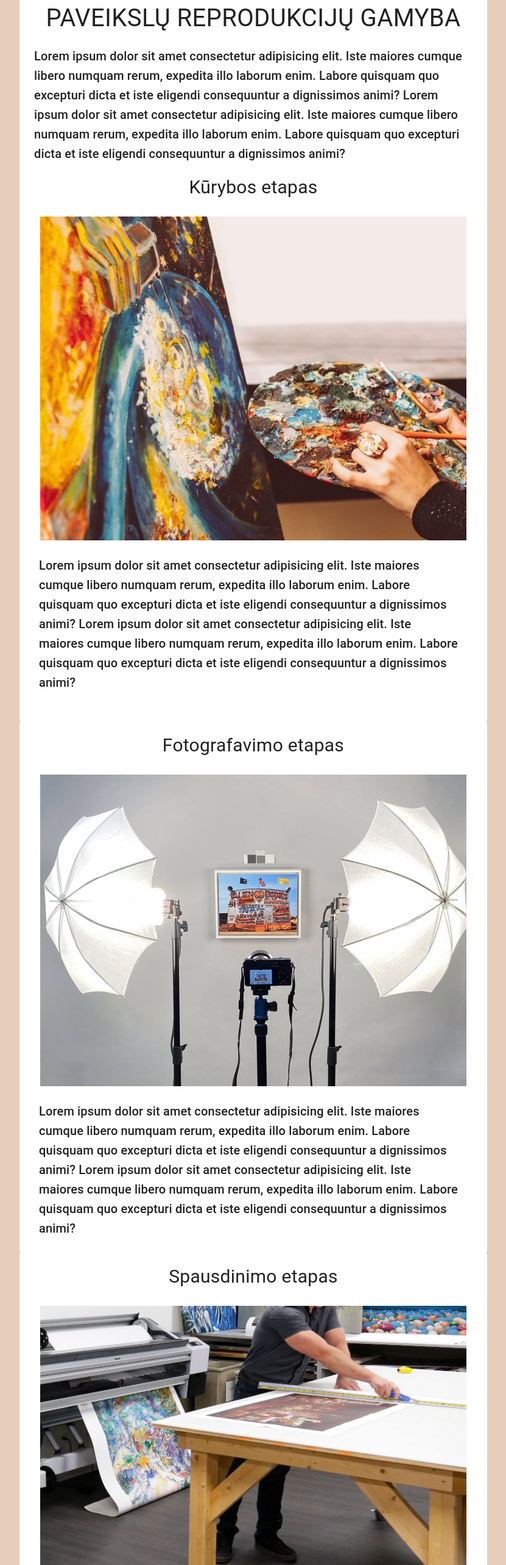
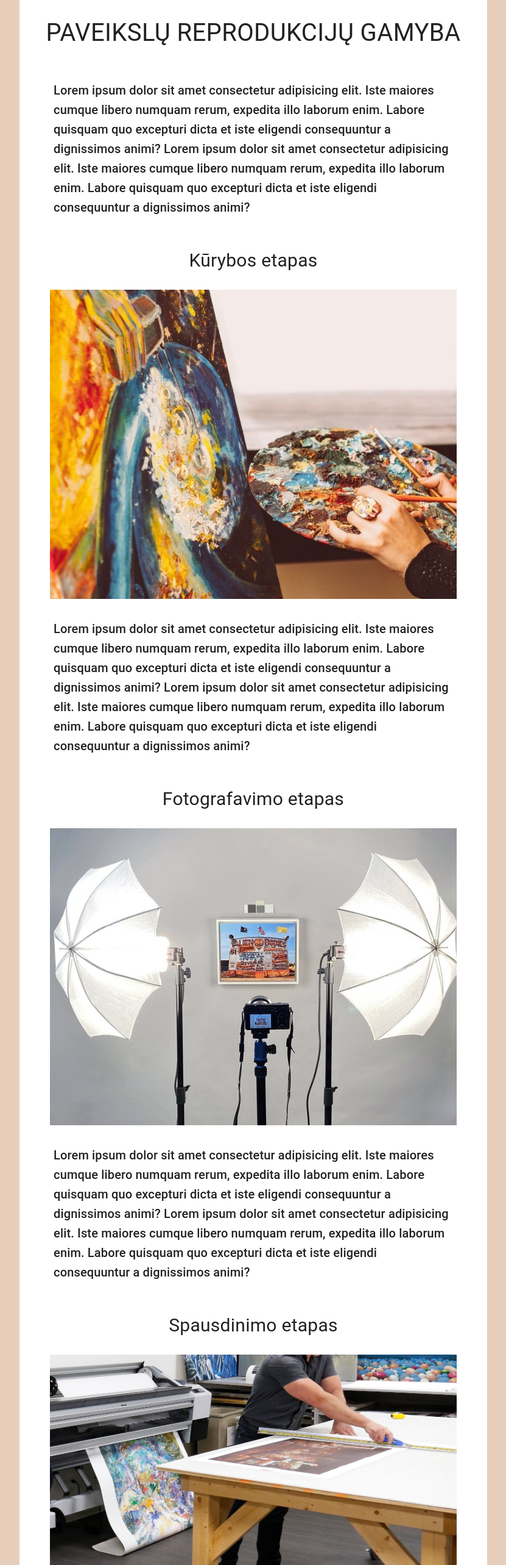
Before and after one commit to AmandaPakalniskyte/MUI-projektas, a React (Create React App) app: page /concept in a window 1280 px wide. Shown: the part 160-2726 px from the top of the page at 61% size, without its empty margins (224-1055 px from the left). Built offline with nearby package versions, Linux system fonts and the light colour scheme.

Commit message:
feat(7): enabled cart functionality and fixed info page and concept page design

```diff
--- a/src/pages/concept-page/index.jsx
+++ b/src/pages/concept-page/index.jsx
@@ -15,7 +15,7 @@ const ConceptPage = () => (
     >
       {/* <Box height="50px">{id}</Box> */}
       <Box sx={(theme) => ({
-        px: 3,
+        px: 5,
         py: 5,
         width: {
           lg: '60vw',
@@ -36,6 +36,7 @@ const ConceptPage = () => (
               lg: 40,
               sm: 30,
             },
+            py: 3,
           }}
         >
           PAVEIKSLŲ REPRODUKCIJŲ GAMYBA
@@ -44,7 +45,52 @@ const ConceptPage = () => (
           variant="h6"
           component="div"
           sx={{
-            mr: 2,
+            mx: 2,
+            my: 3,
+            fontSize: {
+              lg: 20,
+              md: 15,
+              sm: 15,
+              xs: 13,
+            },
+          }}
+        >
+          {' '}
+          Lorem ipsum dolor sit amet consectetur adipisicing elit.
+          Iste maiores cumque libero numquam rerum, expedita illo laborum enim.
+          Labore quisquam quo excepturi dicta et iste eligendi consequuntur a dignissimos
+          animi? Lorem ipsum dolor sit amet consectetur adipisicing elit. Iste maiores
+          cumque libero numquam rerum, expedita illo laborum enim. Labore quisquam quo
+          excepturi dicta et iste eligendi consequuntur a dignissimos animi?
+          {' '}
+
+        </Typography>
+
+        <Box>
+          <Typography
+            component="h3"
+            textAlign="center"
+            mt={6}
+            sx={{
+              fontSize: {
+                lg: 30,
+                sm: 25,
+              },
+            }}
+          >
+            Kūrybos etapas
+          </Typography>
+          <Image
+            src="/painting.jpg"
+            sx={{
+              position: 'relative', top: 0, left: 0, objectFit: 'contain', mt: 2,
+            }}
+          />
+          <Typography
+            variant="h6"
+            component="div"
+            sx={{
+              mx: 2,
               my: 2,
               fontSize: {
                 lg: 20,
@@ -67,6 +113,7 @@ const ConceptPage = () => (
           <Typography
             component="h3"
             textAlign="center"
+            mt={6}
             sx={{
               fontSize: {
                 lg: 30,
@@ -74,21 +121,21 @@ const ConceptPage = () => (
               },
             }}
           >
-          Kūrybos etapas
+            Fotografavimo etapas
           </Typography>
           <Image
-          src="/painting.jpg"
+            src="/photographing2.jpg"
             sx={{
               position: 'relative', top: 0, left: 0, objectFit: 'contain', mt: 2,
             }}
           />
-        <Box sx={{ px: 1 }}>
+          <Box>
             <Typography
               variant="h6"
               component="div"
               sx={{
-              mr: 2,
-              my: 1,
+                mx: 2,
+                my: 2,
                 fontSize: {
                   lg: 20,
                   md: 15,
@@ -109,86 +156,10 @@ const ConceptPage = () => (
             </Typography>
 
           </Box>
-
-      </Box>
-      <Box sx={(theme) => ({
-        px: 3,
-        py: 2,
-        width: {
-          lg: '60vw',
-          md: '70vw',
-          sm: '80vw',
-          xs: '85vw',
-        },
-        mx: 'auto',
-        background: theme.palette.common.white,
-        borderRadius: 1,
-      })}
-      >
           <Typography
             component="h3"
             textAlign="center"
-          sx={{
-            fontSize: {
-              lg: 30,
-              sm: 25,
-            },
-          }}
-        >
-          Fotografavimo etapas
-        </Typography>
-        <Image
-          src="/photographing2.jpg"
-          sx={{
-            position: 'relative', top: 0, left: 0, objectFit: 'contain', mt: 2,
-          }}
-        />
-        <Box sx={{ px: 1 }}>
-          <Typography
-            variant="h6"
-            component="div"
-            sx={{
-              mr: 2,
-              my: 1,
-              fontSize: {
-                lg: 20,
-                md: 15,
-                sm: 15,
-                xs: 13,
-              },
-            }}
-          >
-            {' '}
-            Lorem ipsum dolor sit amet consectetur adipisicing elit.
-            Iste maiores cumque libero numquam rerum, expedita illo laborum enim.
-            Labore quisquam quo excepturi dicta et iste eligendi consequuntur a dignissimos
-            animi? Lorem ipsum dolor sit amet consectetur adipisicing elit. Iste maiores
-            cumque libero numquam rerum, expedita illo laborum enim. Labore quisquam quo
-            excepturi dicta et iste eligendi consequuntur a dignissimos animi?
-            {' '}
-
-          </Typography>
-
-        </Box>
-
-      </Box>
-      <Box sx={(theme) => ({
-        px: 3,
-        py: 2,
-        width: {
-          lg: '60vw',
-          md: '70vw',
-          sm: '80vw',
-          xs: '85vw',
-        },
-        mx: 'auto',
-        background: theme.palette.common.white,
-        borderRadius: 1,
-      })}
-      >
-        <Typography
-          component="h3"
-          textAlign="center"
+            mt={6}
             sx={{
               fontSize: {
                 lg: 30,
@@ -204,13 +175,13 @@ const ConceptPage = () => (
               position: 'relative', top: 0, left: 0, objectFit: 'contain', mt: 2,
             }}
           />
-        <Box sx={{ px: 1 }}>
+          <Box>
             <Typography
               variant="h6"
               component="div"
               sx={{
-              mr: 2,
-              my: 1,
+                mx: 2,
+                my: 2,
                 fontSize: {
                   lg: 20,
                   md: 15,
@@ -236,6 +207,8 @@ const ConceptPage = () => (
 
       </Box>
 
+    </Box>
+
   </>
 );
 
--- a/src/pages/favourites-page.jsx
+++ b/src/pages/favourites-page.jsx
@@ -1,17 +1,62 @@
 import * as React from 'react';
-import { Box } from '@mui/material';
+import { Box, Typography } from '@mui/material';
 import FavouritesContext from '../contexts/favourites-context';
+import Item from './order-page/components/list-section/components/item';
+
+const fetchItem = async ({ id, count }) => {
+  const response = await fetch(`http://localhost:8000/paintings/${id}`);
+  const item = await response.json();
+
+  return {
+    ...item,
+    count,
+  };
+};
+
+const fetchFavouriteItems = async (FavouriteItems) => {
+  const items = await Promise.all(FavouriteItems.map((item) => fetchItem(item)));
+
+  return items;
+};
 
 const FavouritesPage = () => {
-  const { favouriteItems } = React.useContext(FavouritesContext);
+  const { favouriteItems: favouriteItemsData } = React.useContext(FavouritesContext);
+  const [favouriteItems, setFavouriteItems] = React.useState([]);
+
+  React.useEffect(() => {
+    (async () => {
+      const fetchedItems = await fetchFavouriteItems(favouriteItemsData);
+
+      setFavouriteItems(fetchedItems);
+    })();
+  }, [favouriteItemsData]);
 
   return (
 
-    <Box
-      height="100vh"
-      sx={(theme) => ({ background: theme.palette.secondary.main, mt: '-56px' })}
-    >
-      <Box component="pre" sx={{ mt: 15 }}>{JSON.stringify(favouriteItems, null, 4)}</Box>
+    <Box width="100%">
+      <Typography variant="h4" ml={1} mt={4}>Jūsų krepšelis</Typography>
+      <Box sx={{ display: 'flex', flexDirection: 'column' }}>
+        {favouriteItems.map(({
+          id,
+          img,
+          title,
+          dimensions,
+          price,
+          count,
+        }) => (
+          <Item
+            key={id}
+            img={img}
+            title={title}
+            dimensions={dimensions}
+            price={price}
+            count={count}
+            setCount={(newCount) => console.log(newCount)}
+          />
+        ))}
+
+      </Box>
+
     </Box>
   );
 };
--- a/src/pages/info-page/index.jsx
+++ b/src/pages/info-page/index.jsx
@@ -19,17 +19,17 @@ const InfoPage = () => {
       {/* <Box component="pre" sx={{ mt: 15 }}>{JSON.stringify(infoItems, null, 4)}</Box> */}
       <Box
         key={id}
-        pt={15}
+        pt={8}
         pb={8}
         onChange={(event) => setPainting(event.target.value)}
         value={painting}
         height="100%"
         sx={(theme) => ({ background: theme.palette.secondary.main })}
       >
-        {/* <Box height="50px">{id}</Box> */}
+        <Box height="50px" />
         <Box sx={(theme) => ({
-          px: 3,
-          py: 3,
+          px: 5,
+          py: 5,
           width: {
             lg: '60vw',
             md: '70vw',
@@ -44,16 +44,36 @@ const InfoPage = () => {
           <Image
             src="/bold-wall.jpg"
             sx={{
-              position: 'relative', top: 0, left: 0, objectFit: 'contain',
+              position: 'relative', top: 0, left: 0, objectFit: 'contain', mb: 2,
             }}
           />
-          <Box sx={{ px: 1 }}>
-            <Typography variant="h6" component="div">Pavadinimas:</Typography>
+          <Box sx={{
+            px: 1,
+          }}
+          >
+            <Typography
+              variant="h6"
+              component="div"
+              sx={{
+                fontSize: {
+                  lg: 20,
+                  md: 15,
+                  sm: 15,
+                  xs: 13,
+                },
+              }}
+            >
+              {id}
+
+            </Typography>
             <Typography variant="h6" component="div">Autorius:</Typography>
             <Typography variant="h6" component="div">Autorių teisės:</Typography>
             <Typography variant="h6" component="div">Dydis:</Typography>
             <Typography variant="h6" component="div">Kategorija:</Typography>
-            <Typography variant="h6" component="div">Kaina:</Typography>
+            <Typography
+              variant="h6"
+              component="div"
+            />
             <Typography
               variant="h6"
               component="div"
--- a/src/pages/order-page/components/list-section/index.jsx
+++ b/src/pages/order-page/components/list-section/index.jsx
@@ -37,14 +37,15 @@ const ListSection = () => {
       {/* <Box component="pre" sx={{ mt: 15 }}>{JSON.stringify(cartItems, null, 4)}</Box> */}
 
       <Box width="100%">
-        <Typography variant="h4" ml={6}>Jūsų krepšelis</Typography>
-        <Box sx={{ display: 'flex', flexDirection: 'column', gap: 4 }}>
+        <Typography variant="h4" ml={1} mt={4}>Jūsų krepšelis</Typography>
+        <Box sx={{ display: 'flex', flexDirection: 'column' }}>
           {cartItems.map(({
             id,
             img,
             title,
             dimensions,
             price,
+            count,
           }) => (
             <Item
               key={id}
@@ -52,6 +53,8 @@ const ListSection = () => {
               title={title}
               dimensions={dimensions}
               price={price}
+              count={count}
+              setCount={(newCount) => console.log(newCount)}
             />
           ))}
 
```
Also changed, not shown: database.json (+13 -13 lines), src/pages/favourite-card.jsx (added, +12 -0 lines), src/pages/order-page/components/list-section/components/item.jsx (+64 -9 lines). Lines whose indentation alone changed are shown as unchanged.
